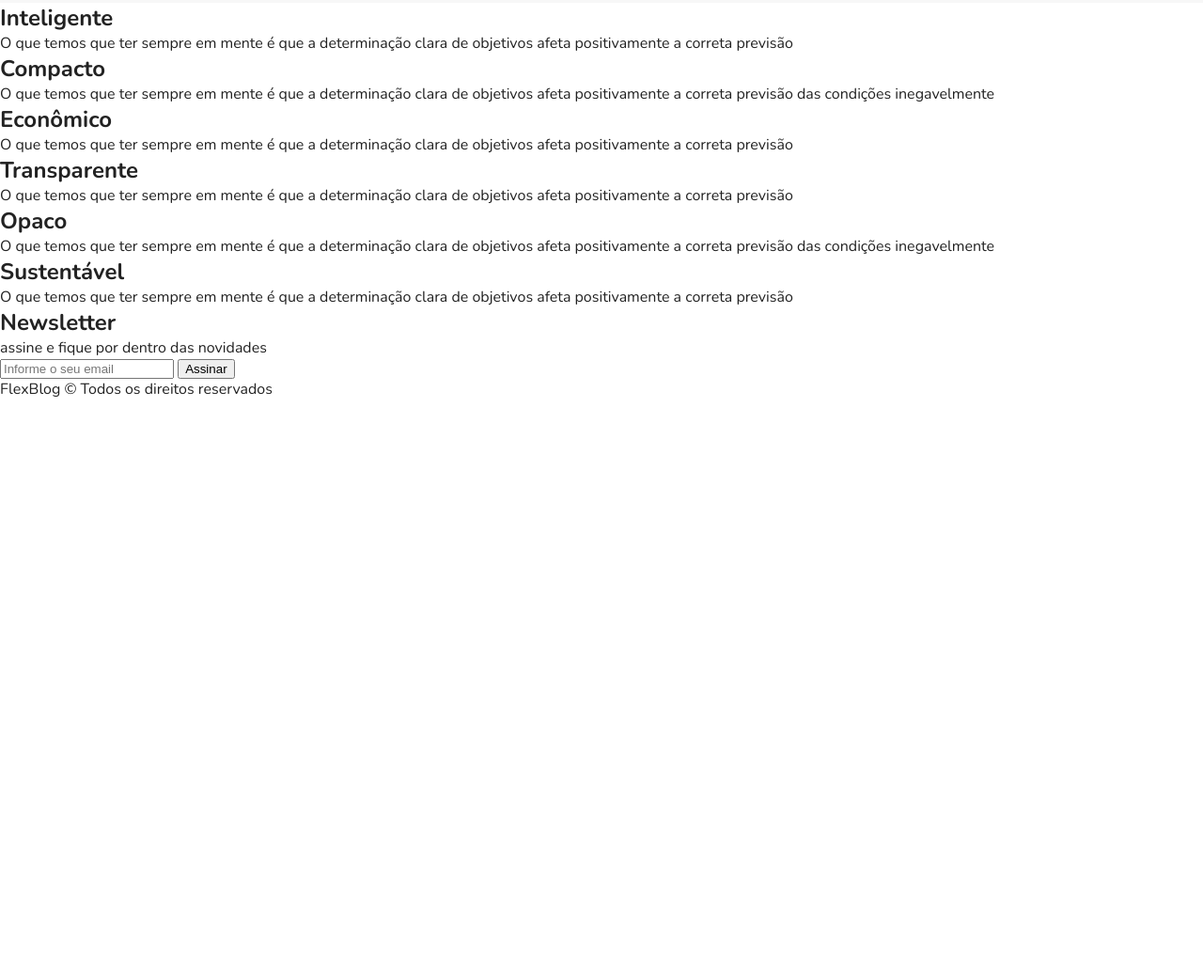
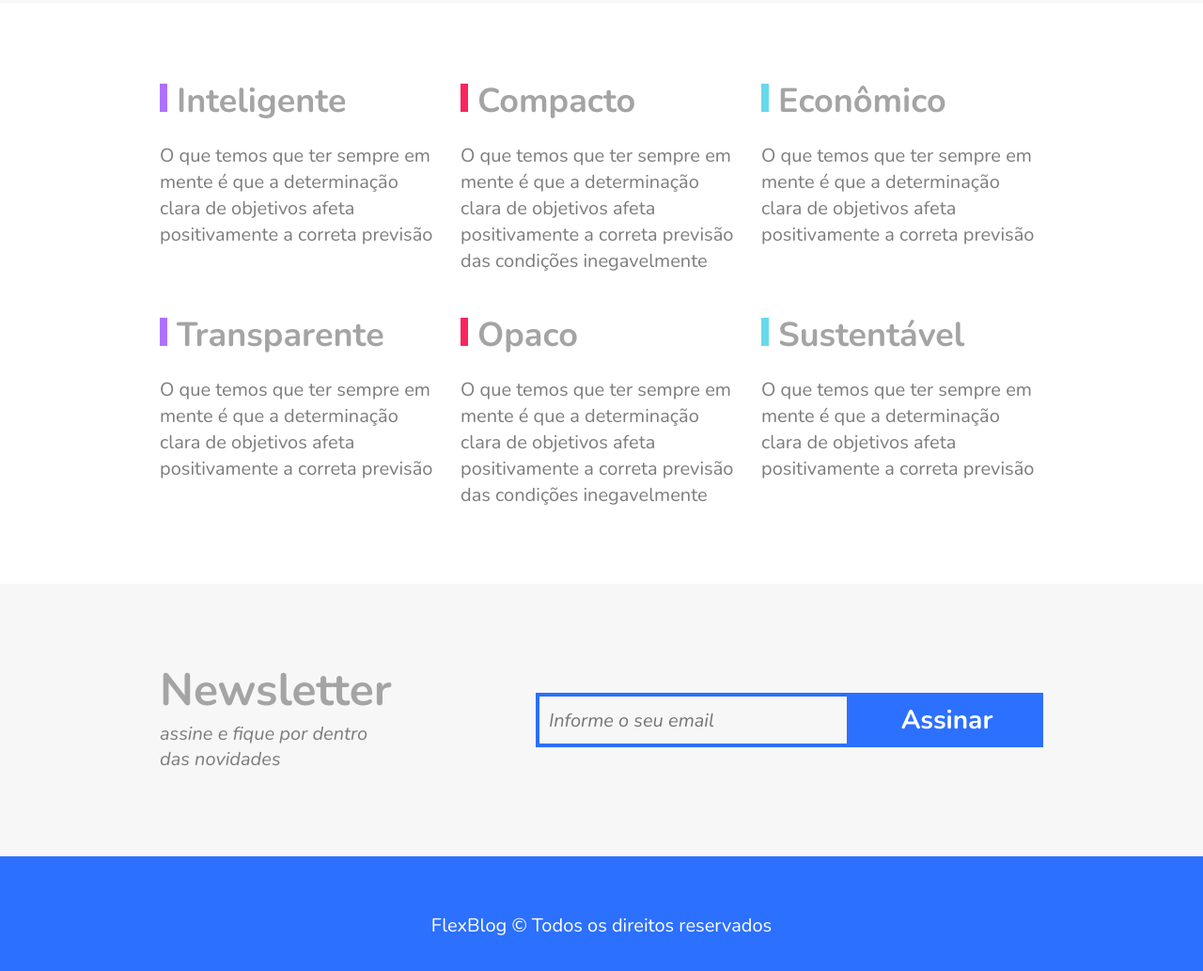
Before and after one commit to geral10junior/flex-blog, a plain HTML site: page index.html in a window 1280 px wide. Shown: the part 2553-3586 px from the top of the page at 94% size. Before the commit the page ends 2978 px from the top, so only its background shows below. Drawn offline with nearby package versions, Linux system fonts and the light colour scheme.

Commit message:
flexblog concluído

```diff
--- a/index.html
+++ b/index.html
@@ -119,7 +119,7 @@
 
   </section>
 
-  <section class="qualidade" id="qualidade">
+  <section class="qualidade container" id="qualidade">
     <div class="qualidade-item">
       <h2>Inteligente</h2>
       <p>O que temos que ter sempre em mente é que a determinação clara de objetivos afeta positivamente a correta previsão</p>
@@ -146,15 +146,17 @@
     </div>
   </section>
 
-  <section class="newsletter">
+  <section class="newsletter-bg">
+    <div class="newsletter container">
       <div class="newsletter-info">
         <h1>Newsletter</h1>
         <p>assine e fique por dentro das novidades</p>
       </div>
-    <form action="./">
+      <form class="newsletter-form" action="./">
         <input type="text" placeholder="Informe o seu email">
         <button>Assinar</button>
       </form>
+    </div>
   </section>
 
   <footer class="footer">
--- a/style.css
+++ b/style.css
@@ -237,11 +237,120 @@ img {
   padding: 8px 0;
   text-align: center;
   border-radius: 4px;
+  transition: 0.5s;
 }
 
 .preco-item a:hover {
   background: #6093ff;
+}
+
+.qualidade {
+  margin: 60px auto;
+  display: flex;
+  flex-wrap: wrap;
+}
+
+.qualidade-item {
+  flex: 1 1 300px;
+  margin: 20px 10px;
+}
+
+.qualidade-item p {
+  font-size: 1.25rem;
+  line-height: 1.4;
+  color: #7c7c7c;
+}
+.qualidade-item h2 {
+  font-size: 2.25rem;
+  color: #a4a4a4;
+  margin-bottom: 20px;
+}
+
+.qualidade-item h2::before {
+  content: "";
+  display: inline-block;
+  width: 8px;
+  height: 30px;
+  margin-right: 10px;
+}
+
+.qualidade-item:nth-of-type(3n + 1) h2::before {
+  background: #ae71ff;
+}
+.qualidade-item:nth-of-type(3n + 2) h2::before {
+  background: #f9265e;
+}
+.qualidade-item:nth-of-type(3n + 3) h2::before {
+  background: #66d9eb;
+}
+
+.newsletter-bg {
+  background: #f7f7f7;
+}
+
+.newsletter {
+  display: flex;
+  flex-wrap: wrap;
+  padding: 60px 0;
+  justify-content: center;
+}
+.newsletter-info {
+  flex: 1 1 240px;
+  margin: 20px 10px;
+}
+.newsletter-info h1 {
+  font-size: 3rem;
+  color: #a4a4a4;
+}
+.newsletter-info p {
+  font-size: 1.25rem;
+  font-style: italic;
+  max-width: 230px;
+  color: #7c7c7c;
+  margin-bottom: 10px;
+}
+
+.newsletter-form {
+  flex: 2 1 260px;
+  margin: 0 10px;
+  align-self: center;
+  display: flex;
+  flex-wrap: wrap;
+}
+.newsletter-form input {
+  flex: 3 1 200px;
+  font-size: 1.25rem;
+  color: #7c7c7c;
+  font-style: italic;
+  font-family: "Nunito", Helvetica, Arial, sans-serif;
+  border: 4px solid #2c70ff;
+  background: transparent;
+  padding: 10px;
+  margin: 0;
+}
+.newsletter-form button {
+  font-family: "Nunito", Helvetica, Arial, sans-serif;
+  font-size: 1.75rem;
+  font-weight: bold;
+  background: #2c70ff;
+  color: #ffffff;
+  flex: 1 1 160px;
+  padding: 10px 0px;
+  cursor: pointer;
+  border: none;
   transition: 0.5s;
+}
+
+.newsletter-form button:hover {
+  background: #6093ff;
+}
+
+.footer {
+  padding: 60px;
+  background: #2c70ff;
+  color: #ffffff;
+  text-align: center;
+  font-size: 1.25rem;
 }
 
 @media (max-width: 530px) {
@@ -271,4 +380,7 @@ img {
   .preco .preco-item:nth-child(3) {
     order: -2;
   }
+  .preco .preco-item:nth-child(2) {
+    order: -1;
+  }
 }
```
Lines whose indentation alone changed are shown as unchanged.
